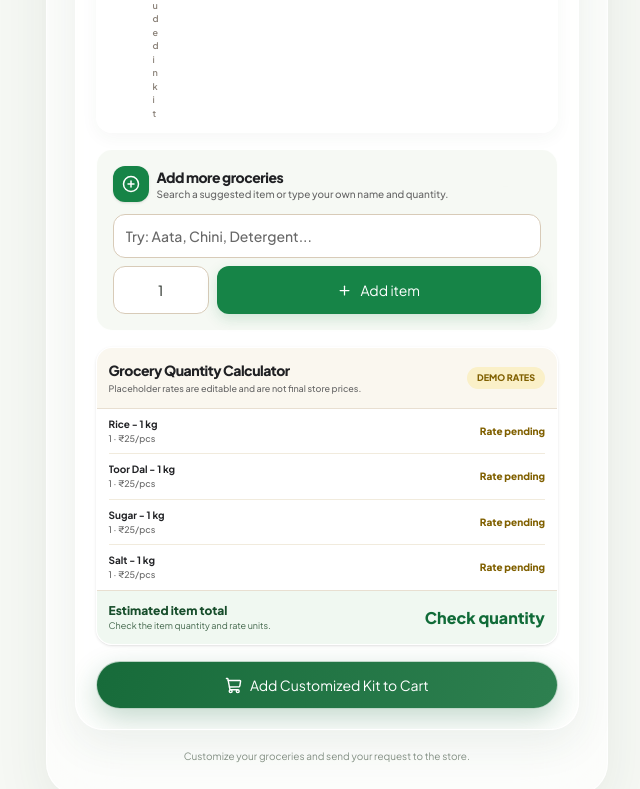
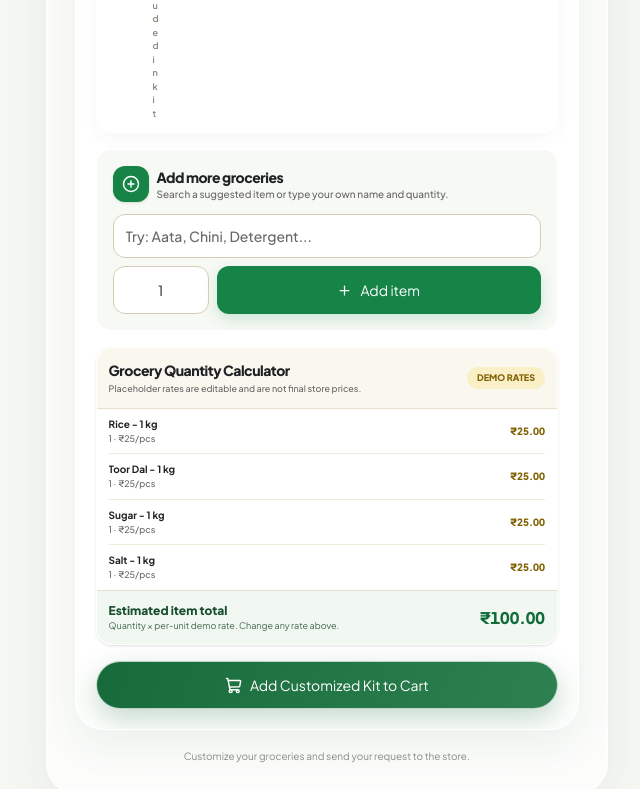
Before and after one commit to NoorTechnologies/rashidmegamartv0.1, a Next.js app: page /kits/basic-kitchen in a window 1280 px wide. Shown: the part 2008-2797 px from the top of the page, without its empty margins (640-1280 px from the left). Built offline with nearby package versions, Linux system fonts and the light colour scheme.

Commit message:
Fix quantity parser and kit line matching

```diff
--- a/src/data/grocery-rates.ts
+++ b/src/data/grocery-rates.ts
@@ -52,7 +52,7 @@ const UNIT_TO_BASE: Record<GroceryUnit, { family: "mass" | "volume" | "pieces" |
 };
 
 function parseQuantity(value: string) {
-  const match = value.trim().toLowerCase().match(/^(\\d+(?:\\.\\d+)?)\\s*([a-zA-Z]+|किलो|ग्राम|लीटर|मिलीलीटर|नग|पीस|बोरी|पैकेट|पाउच|सेट|पत्ता)?$/);
+  const match = value.trim().toLowerCase().match(/^(\d+(?:\\.\d+)?)\s*([a-zA-Z]+|किलो|ग्राम|लीटर|मिलीलीटर|नग|पीस|बोरी|पैकेट|पाउच|सेट|पत्ता)?$/);
   if (!match) return null;
   const amount = Number(match[1]);
   const unit = UNIT_ALIASES[match[2] ?? "pcs"];
```
